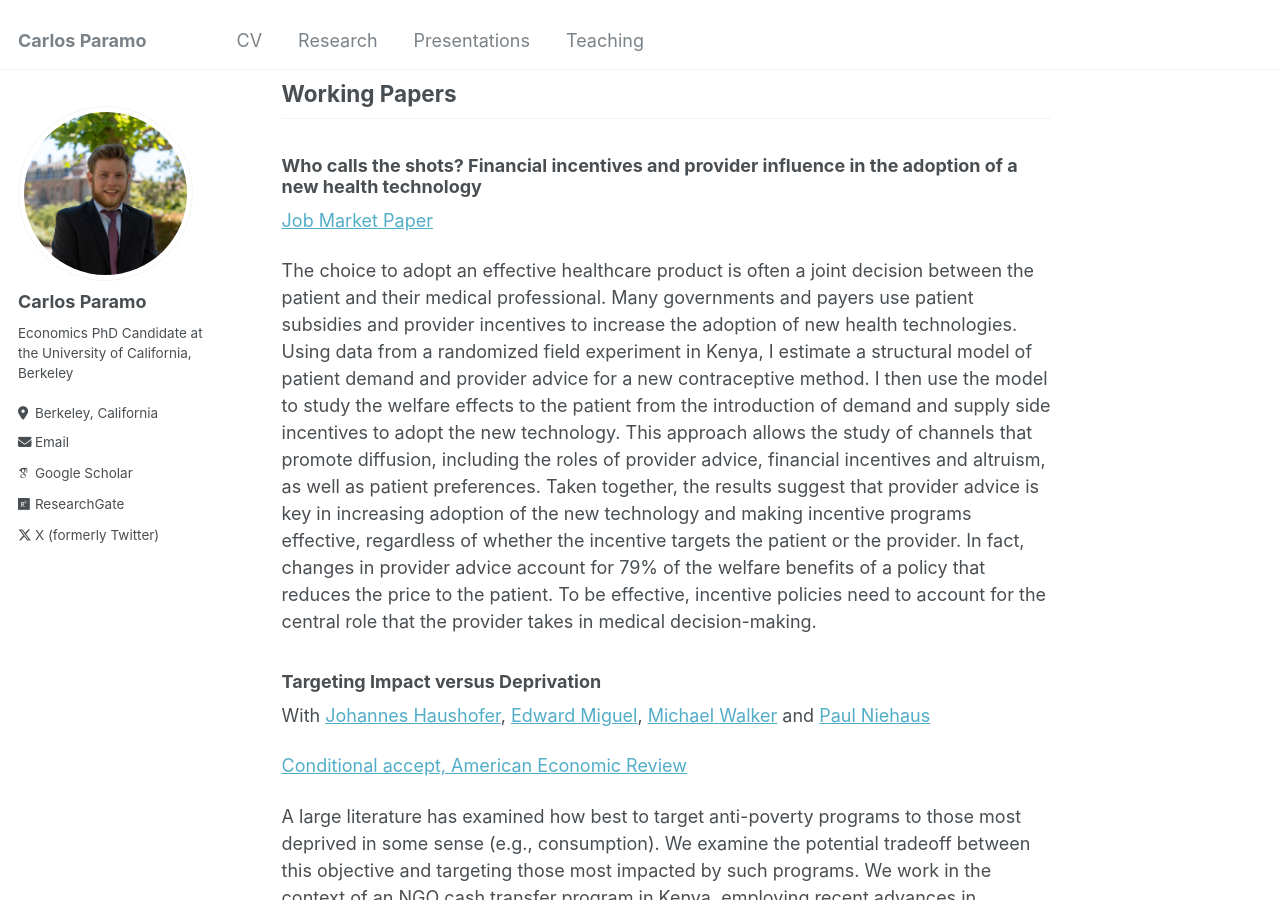
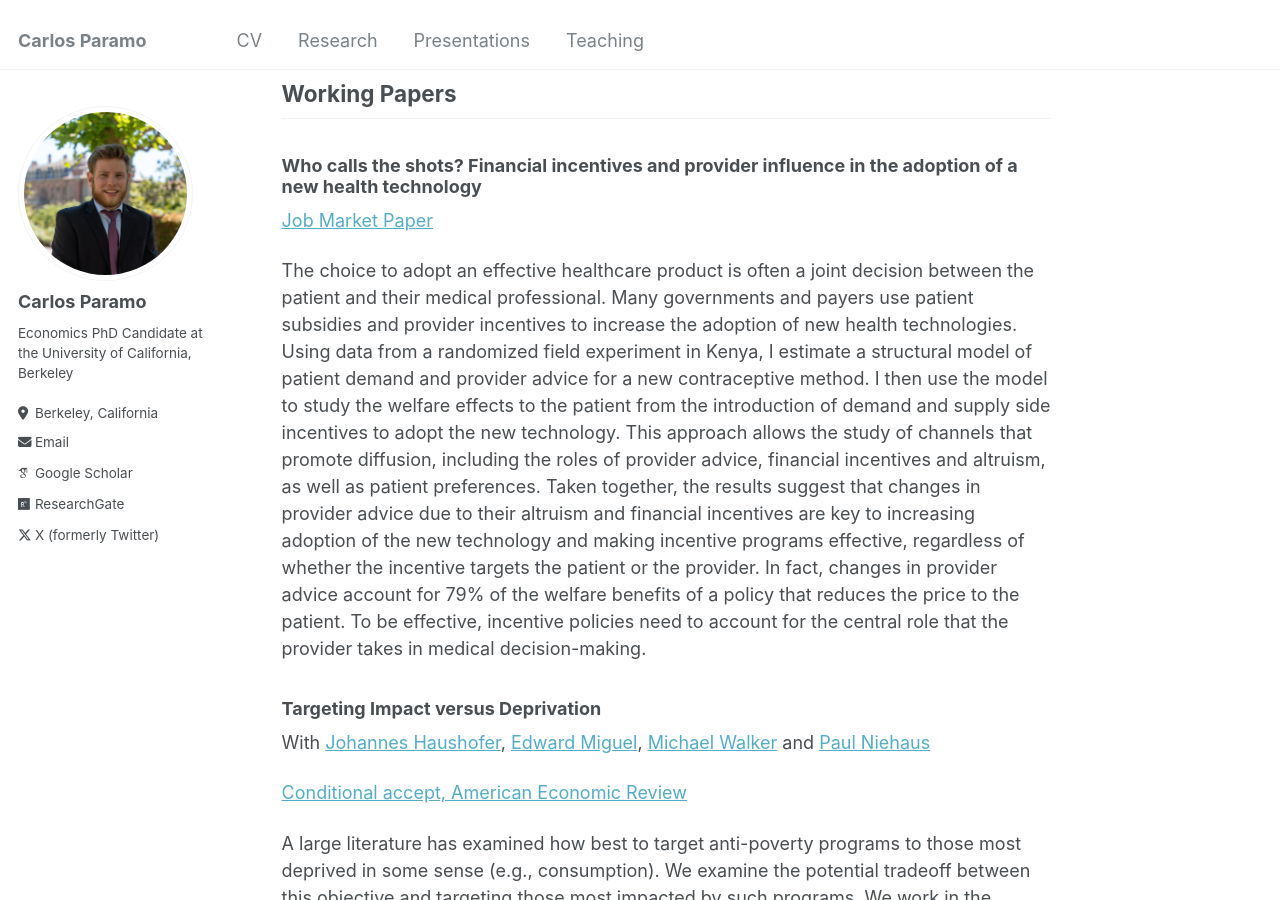
Before and after one commit to paramobrotz/paramobrotz.github.io, a Jekyll site: the page built from _pages/about.md, in a window 1280 px wide and 900 px high, scrolled down 299 px. Built offline with Jekyll 4.4.1, drawn with Linux system fonts in a browser that asks for light colours; some web fonts are replaced.

Commit message:
Update about.md

```diff
--- a/_pages/about.md
+++ b/_pages/about.md
@@ -19,7 +19,7 @@ You can find my CV [here](https://www.dropbox.com/scl/fi/zas5iqdlo6idz6u5kacyd/C
 ### Who calls the shots? Financial incentives and provider influence in the adoption of a new health technology
 [Job Market Paper](https://www.dropbox.com/scl/fo/jcqkmiv257wh6r3xjai8g/AHjbglr6ZG9fpeTdnvhhYwI?rlkey=qo6ptijlxi13mqaj003hihcb7&st=5ywzzvwc&dl=0)
 
-The choice to adopt an effective healthcare product is often a joint decision between the patient and their medical professional. Many governments and payers use patient subsidies and provider incentives to increase the adoption of new health technologies. Using data from a randomized field experiment in Kenya, I estimate a structural model of patient demand and provider advice for a new contraceptive method. I then use the model to study the welfare effects to the patient from the introduction of demand and supply side incentives to adopt the new technology. This approach allows the study of channels that promote diffusion, including the roles of provider advice, financial incentives and altruism, as well as patient preferences. Taken together, the results suggest that provider advice is key in increasing adoption of the new technology and making incentive programs effective, regardless of whether the incentive targets the patient or the provider. In fact, changes in provider advice account for 79% of the welfare benefits of a policy that reduces the price to the patient. To be effective, incentive policies need to account for the central role that the provider takes in medical decision-making.
+The choice to adopt an effective healthcare product is often a joint decision between the patient and their medical professional. Many governments and payers use patient subsidies and provider incentives to increase the adoption of new health technologies. Using data from a randomized field experiment in Kenya, I estimate a structural model of patient demand and provider advice for a new contraceptive method. I then use the model to study the welfare effects to the patient from the introduction of demand and supply side incentives to adopt the new technology. This approach allows the study of channels that promote diffusion, including the roles of provider advice, financial incentives and altruism, as well as patient preferences. Taken together, the results suggest that changes in provider advice due to their altruism and financial incentives are key to increasing adoption of the new technology and making incentive programs effective, regardless of whether the incentive targets the patient or the provider. In fact, changes in provider advice account for 79% of the welfare benefits of a policy that reduces the price to the patient. To be effective, incentive policies need to account for the central role that the provider takes in medical decision-making.
 
 ### Targeting Impact versus Deprivation
 With [Johannes Haushofer](https://haushofer.ne.su.se/), [Edward Miguel](https://emiguel.econ.berkeley.edu/), [Michael Walker](https://www.michaelwwalker.me/) and [Paul Niehaus](https://econweb.ucsd.edu/~pniehaus/)
```
